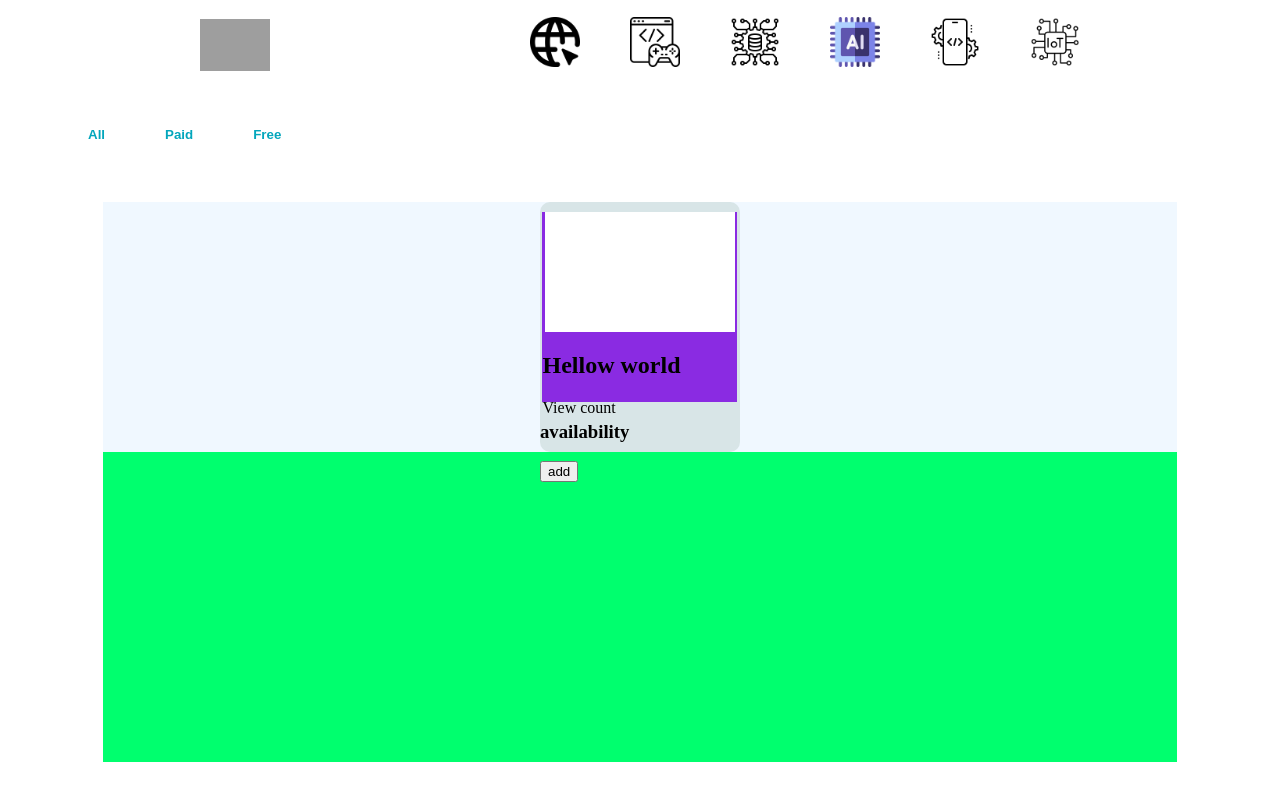
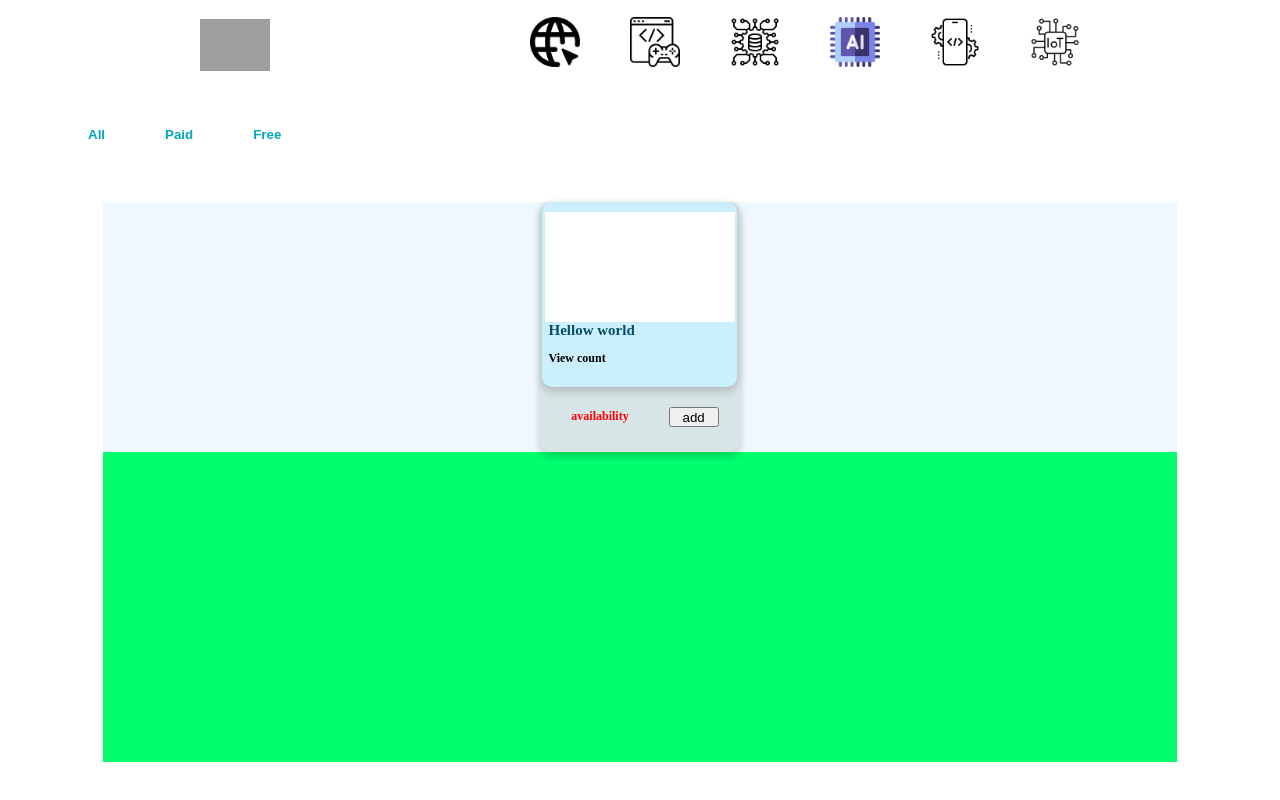
Before and after one commit to Bhanuka10/Capstone, a React (Vite) app in the folder KnowEdge-app/: page / in a window 1280 px wide. Shown: the part 1303-2103 px from the top of the page. Built offline with nearby package versions, Linux system fonts and the light colour scheme; grey boxes are pictures that could not be loaded.

Commit message:
applying boxes better css

```diff
--- a/KnowEdge-app/src/Components/Courses/Courses.css
+++ b/KnowEdge-app/src/Components/Courses/Courses.css
@@ -89,30 +89,93 @@
 
   background-color: aliceblue;
 }
-.first-box{
+.first-box {
   width: 200px;
   height: 250px;
   background-color: #D8E5E7;
   justify-content: center;
   align-items: center;
   border-radius: 10px;
+  box-shadow: 0 4px 8px rgba(0, 0, 0, 0.2); /* Add drop shadow */
+  transition: transform 0.3s ease, box-shadow 0.3s ease; /* Smooth hover effect */
+}
+
+.first-box:hover {
+  transform: translateY(-5px); /* Slight lift on hover */
+  box-shadow: 0 8px 16px rgba(0, 0, 0, 0.3); /* Stronger shadow on hover */
+}
+
+.second-box {
+
+  width: 195px;
+  height: 185px;
+  background-color: #CBEFFC;
+  border-radius: 10px;
+  align-items: flex-start;
+  justify-content: flex-start;
+  margin: 0 auto;
+  display: flex;
+  flex-direction: column;
+
+  padding-top: 0px;
+
+  box-shadow: 0 4px 8px rgba(0, 0, 0, 0.2); /* Add drop shadow */
+  transition: transform 0.3s ease, box-shadow 0.3s ease; /* Smooth hover effect */
+}
+
+.second-box:hover {
+  transform: translateY(-5px); /* Slight lift on hover */
+  box-shadow: 0 8px 16px rgba(0, 0, 0, 0.3); /* Stronger shadow on hover */
+}
+.video-img {
+  width: 190px;
+  height: 110px;
+  background-color: white;
+  margin: 10px auto 0 auto; /* adds top margin */
+  display: flex;
+  justify-content: center;
+  align-items: center;
+}
+
+.thumnle{
+  max-width: 180px;
+  margin-left: 6px;
+
 
 }
-.second-box{
-  width: 195px;
-  height: 190px;
-  background-color: blueviolet;
-
-  align-items: center;
-  justify-content: center;
-  margin: 0 auto;
-  margin-top: 10px;
+.thumnle h2{
+  font-family: poppins;
+  font-weight: 600;
+  font-size: 15px;
+  color: #074D66;
+  text-align: left;
+  margin: 0;
 }
-.video-img{
-  width: 190px;
-  height: 120px;
-  background-color:white ;
+.second-box p{
+  font-weight: 600;
+  font-size: 12px;
+  margin-left: 6px;
+}
+.last{
+  display: flex;
+  margin-top: 20px;
+  margin-left: 5px;
+  gap: 40px;
+  width: 100%;
+  height: 20px;
   justify-content: center;
   align-items: center;
-  margin: 0 auto;
+
 }
+.last h3{
+  font-family: poppins;
+  font-size: 12px;
+  text-align: left;
+  color: red;
+
+}
+.last button{
+  width: 50px;
+  height: 20px;
+
+}
--- a/KnowEdge-app/src/Components/Courses/Courses.jsx
+++ b/KnowEdge-app/src/Components/Courses/Courses.jsx
@@ -42,8 +42,10 @@ const Courses = () => {
             <p>View count</p>
 
           </div>
+          <div className='last'>
           <h3>availability</h3>
           <button>add</button>
+          </div>
 
         </div>
 
```
